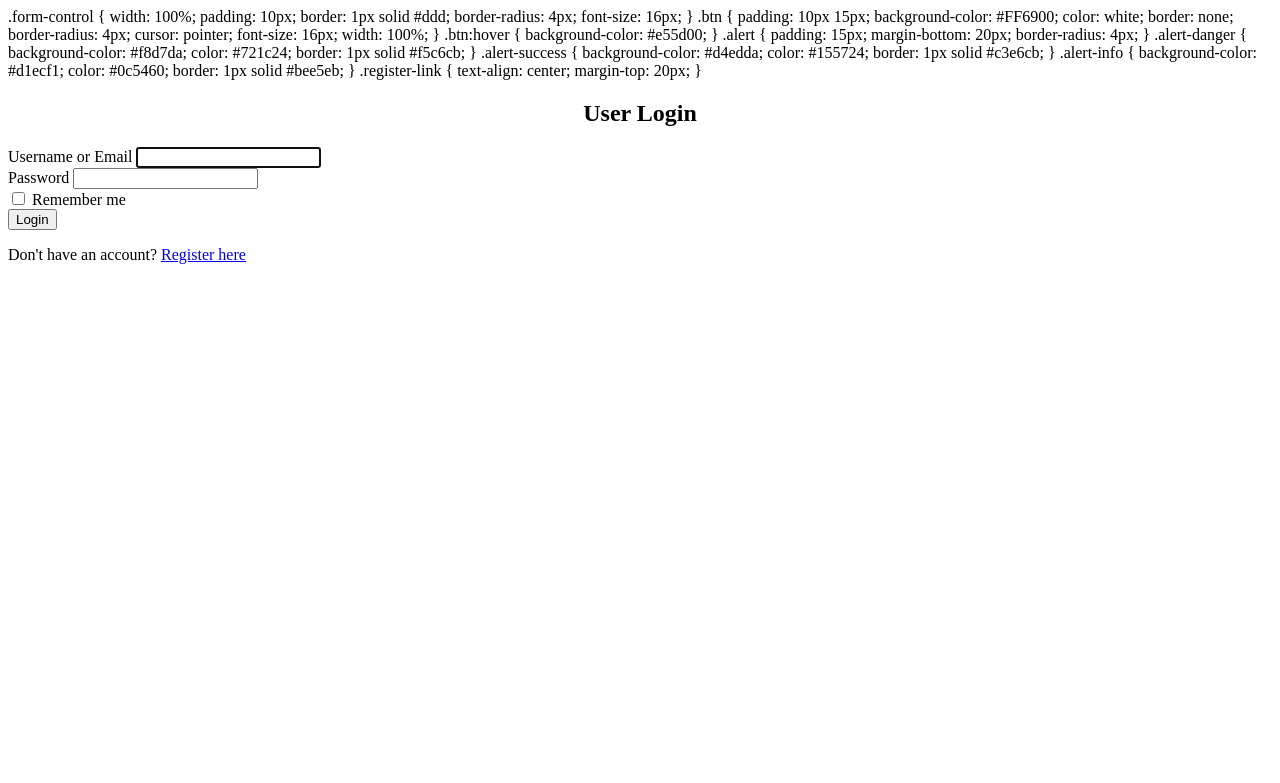
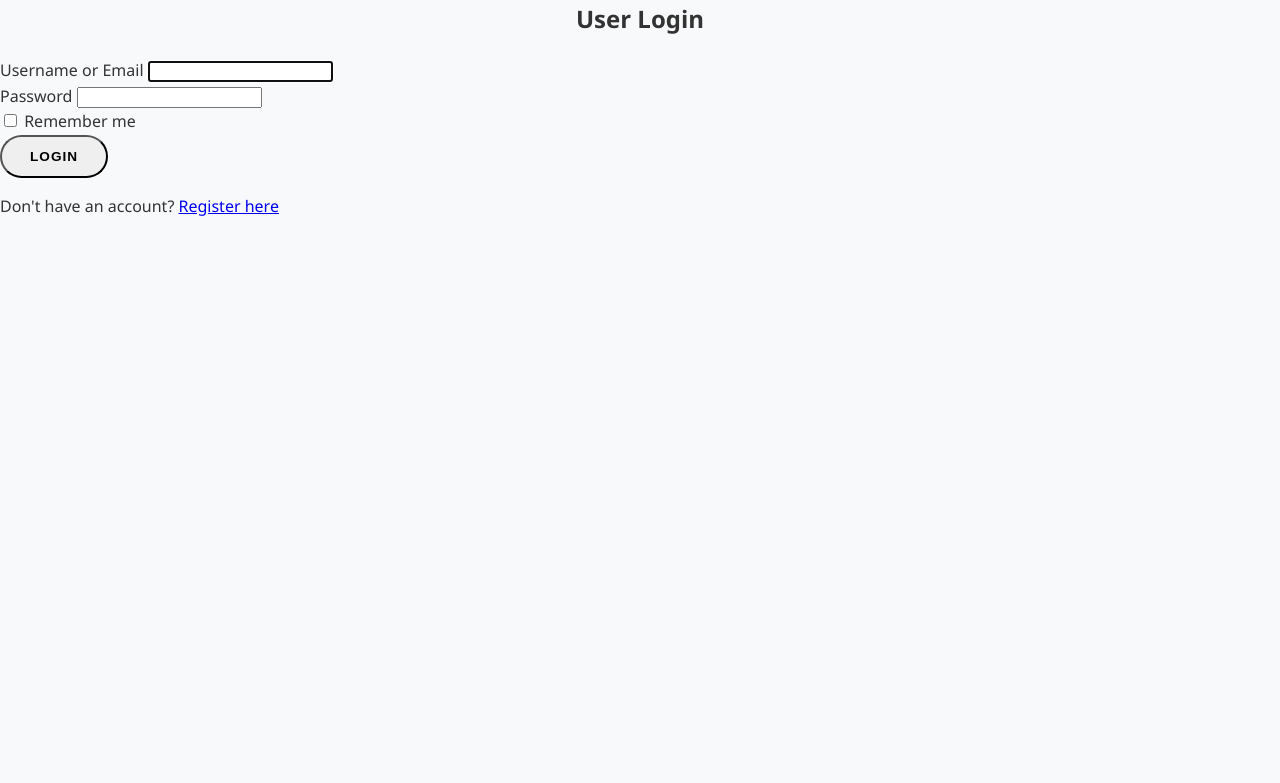
Before and after one commit to Gerrit8008/CGT_Scanner, a Flask app: page /auth/login in a window 1280 px wide. Shown: the top 783 px of the page. Run offline with Flask 2, Linux system fonts and the light colour scheme; data comes from the database, SQL or seed files in the repository.

Commit message:
Update login.html

```diff
--- a/templates/auth/login.html
+++ b/templates/auth/login.html
@@ -1,55 +1,6 @@
-.form-control {
-            width: 100%;
-            padding: 10px;
-            border: 1px solid #ddd;
-            border-radius: 4px;
-            font-size: 16px;
-        }
-
-        .btn {
-            padding: 10px 15px;
-            background-color: #FF6900;
-            color: white;
-            border: none;
-            border-radius: 4px;
-            cursor: pointer;
-            font-size: 16px;
-            width: 100%;
-        }
-
-        .btn:hover {
-            background-color: #e55d00;
-        }
-
-        .alert {
-            padding: 15px;
-            margin-bottom: 20px;
-            border-radius: 4px;
-        }
-
-        .alert-danger {
-            background-color: #f8d7da;
-            color: #721c24;
-            border: 1px solid #f5c6cb;
-        }
-
-        .alert-success {
-            background-color: #d4edda;
-            color: #155724;
-            border: 1px solid #c3e6cb;
-        }
-
-        .alert-info {
-            background-color: #d1ecf1;
-            color: #0c5460;
-            border: 1px solid #bee5eb;
-        }
-
-        .register-link {
-            text-align: center;
-            margin-top: 20px;
-        }
-    </style>
+<head>
+    <!-- Other head elements like title, meta tags, etc. -->
+    <link rel="stylesheet" href="{{ url_for('static', filename='css/styles.css') }}">
 </head>
 <body>
     <div class="login-container">
```
